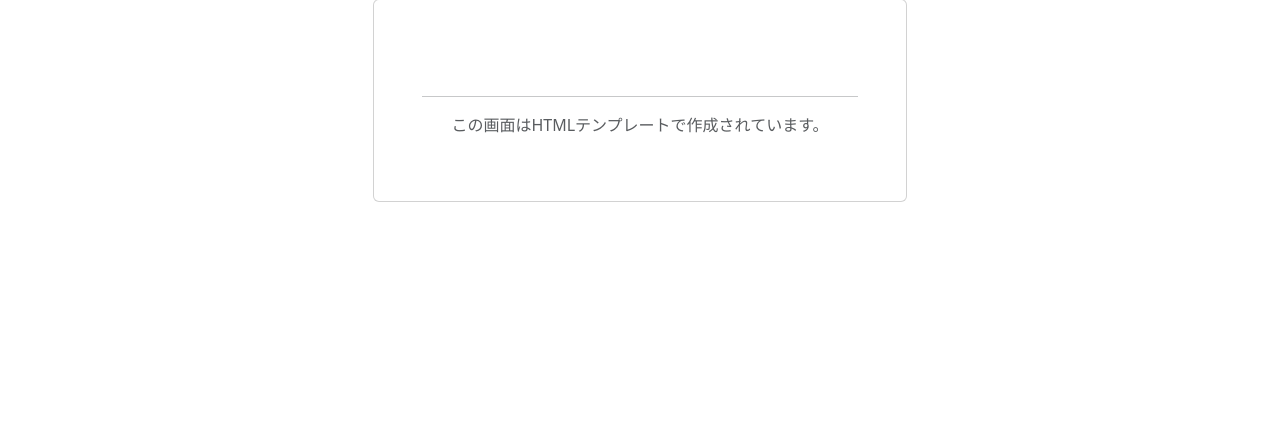
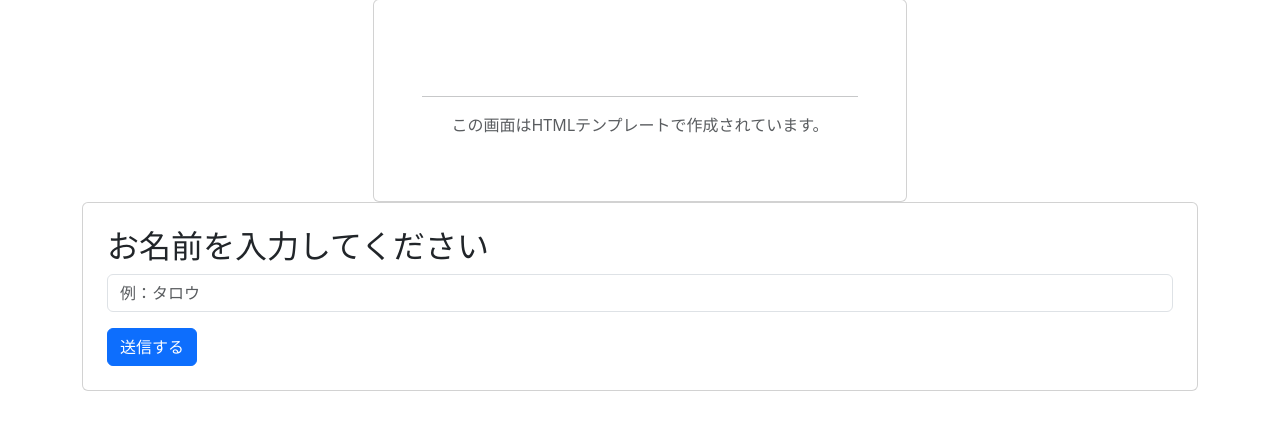
Before and after one commit to yukikim/docker-learning-01, a Flask app: template templates/index.html in a window 1280 px wide. Shown: the part 223-653 px from the top of the page. Run offline with Flask 3, Linux system fonts and the light colour scheme; the template is opened without the code that fills it, so the values that code supplies are empty.

Commit message:
入力フォームを追加

```diff
--- a/templates/index.html
+++ b/templates/index.html
@@ -17,6 +17,15 @@
                 <p class="text-muted">この画面はHTMLテンプレートで作成されています。</p>
             </div>
         </div>
+        <div class="card p-4">
+            <h2>お名前を入力してください</h2>
+            <form action="/greet" method="POST">
+                <div class="mb-3">
+                    <input type="text" name="username" class="form-control" placeholder="例：タロウ" required>
+                </div>
+                <button type="submit" class="btn btn-primary">送信する</button>
+            </form>
+        </div>
     </div>
 </div>
 
```
